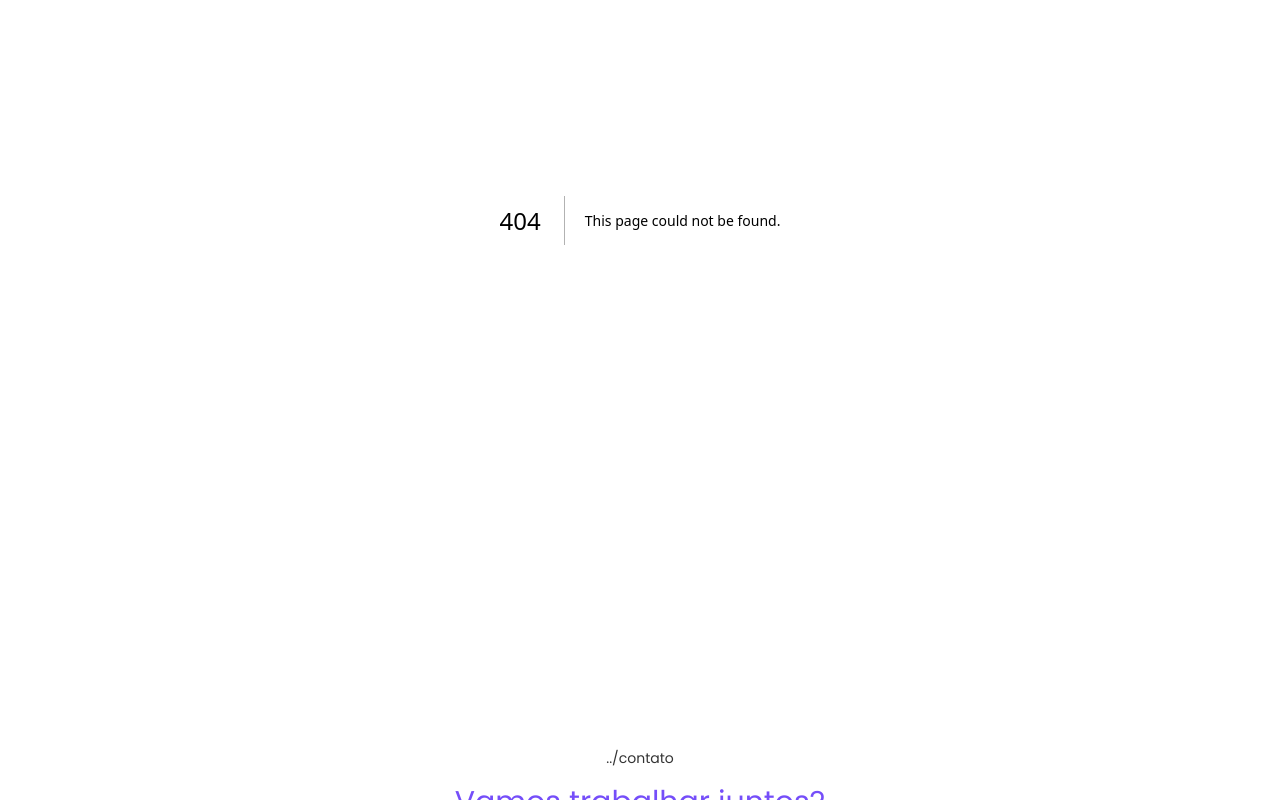
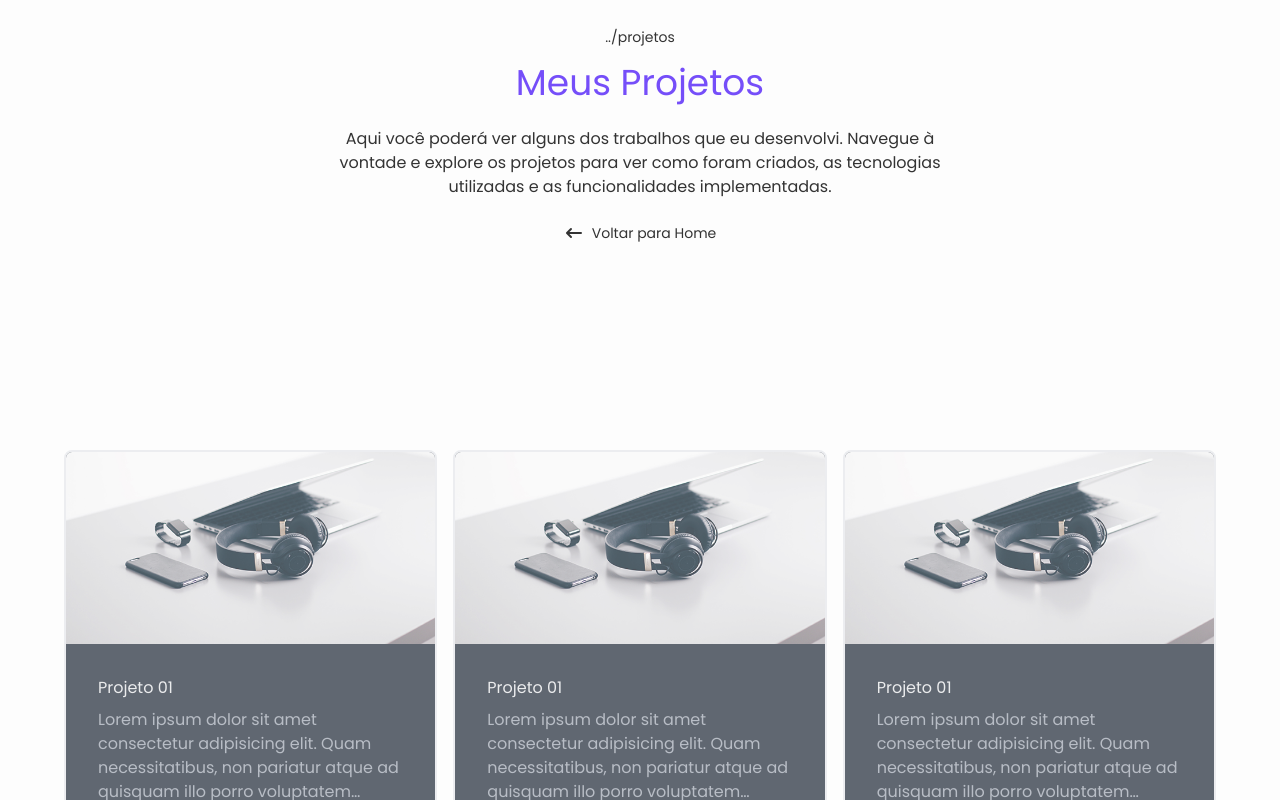
Before and after one commit to Gelzieny/teck-by-gelzieny, a Next.js app: page /projects in a window 1280 px wide. Before the commit this address had no page. Shown: the part 180-980 px from the top of the page. Built offline with nearby package versions, Linux system fonts and the light colour scheme.

Commit message:
Finalizando pagina de projetos e detalhes do projeto

```diff
--- /dev/null
+++ b/src/components/pages/project/project-details/index.tsx
@@ -0,0 +1,82 @@
+import { FiGlobe } from 'react-icons/fi'
+import { HiArrowNarrowLeft } from 'react-icons/hi'
+
+import { Link } from '../../../link'
+import { TechIcon } from '../../../tech-icon'
+import { SectionTitle } from '../../../section-title'
+import { Button } from '../../../button'
+import { TbBrandGithub } from 'react-icons/tb'
+
+const skillItem = [
+  {
+    imgSrc: '/images/icons/python.svg',
+    label: 'Python',
+  },
+  {
+    imgSrc: '/images/icons/fastapi.svg',
+    label: 'FastAPI',
+  },
+  {
+    imgSrc: '/images/icons/django.svg',
+    label: 'Django',
+  },
+  {
+    imgSrc: '/images/icons/javascript.svg',
+    label: 'JavaScript',
+  },
+  {
+    imgSrc: '/images/icons/html5.svg',
+    label: 'HTML5',
+  },
+  {
+    imgSrc: '/images/icons/css3.svg',
+    label: 'CSS3',
+  },
+
+  {
+    imgSrc: '/images/icons/tailwindcss.svg',
+    label: 'TailwindCSS',
+  },
+]
+
+export function ProjectDetails() {
+  return (
+    <section className="w-full sm:min-h-[750px] flex flex-col items-center justify-end relative pb-10 sm:pb-24 py-24 px-6 overflow-hidden">
+      <div className="absolute inset-0 z-[-1] bg-cover bg-center bg-no-repeat bg-opacity-50" />
+      <SectionTitle
+        subtitle="projetos"
+        title="portfolio1"
+        className="text-center items-center sm:[&>h3]:text-4xl"
+      />
+
+      <p className="text-gray-400 text-center max-w-[640px] my-4 sm:my-6 text-sm sm:text-base">
+        Lorem ipsum, dolor sit amet consectetur adipisicing elit. Eveniet nemo
+        id tempora libero quas laborum, dolor optio possimus sed repudiandae
+        ipsum eaque velit? Nam molestias voluptate dolores, ea fuga quo?
+      </p>
+      <div className="w-full max-w-[330px] flex flex-wrap gap-2 items-center justify-center">
+        {skillItem.map(({ imgSrc, label }, key) => (
+          <TechIcon key={key} imgSrc={imgSrc} label={label} />
+        ))}
+      </div>
+      <div className="my-6 sm:my-12 flex items-center gap-2 sm:gap-4 flex-col sm:flex-row">
+        <a href="https://github.com/gelzieny" target="_blank" rel="noreferrer">
+          <Button className="min-w-[180px]">
+            <TbBrandGithub size={20} />
+            Repositório
+          </Button>
+        </a>
+        <a href="#" target="_blank" rel="noreferrer">
+          <Button className="min-w-[180px]">
+            <FiGlobe size={20} />
+            Projeto Online
+          </Button>
+        </a>
+      </div>
+      <Link href="/projects">
+        <HiArrowNarrowLeft size={20} />
+        Voltar para projetos
+      </Link>
+    </section>
+  )
+}
--- /dev/null
+++ b/src/components/pages/project/project-sections/index.tsx
@@ -0,0 +1,35 @@
+import Image from 'next/image'
+
+const sections = [
+  {
+    imgSrc: '/images/portfolio1.jpg',
+    title: 'portfolio1',
+  },
+  {
+    imgSrc: '/images/portfolio2.jpg',
+    title: 'portfolio2',
+  },
+]
+
+export function ProjectSections() {
+  return (
+    <section className="container my-5 md:my-5 flex flex-col gap-8 md:gap-32">
+      {sections.map(section => (
+        <div
+          key={section.title}
+          className="flex flex-col items-center gap-6 md:gap-12"
+        >
+          <h2 className="text-2xl md:text-3xl font-medium">{section.title}</h2>
+          <Image
+            width={1080}
+            height={672}
+            className="w-full aspect-auto rounded-lg object-cover"
+            alt={`Imagem da sessão ${section.title}`}
+            src={section.imgSrc}
+            unoptimized
+          />
+        </div>
+      ))}
+    </section>
+  )
+}
--- /dev/null
+++ b/src/components/pages/projects/page-introduction/index.tsx
@@ -0,0 +1,29 @@
+// 'use client'
+
+import { HiArrowNarrowLeft } from 'react-icons/hi'
+
+import { Link } from '../../../link'
+import { SectionTitle } from '../../../section-title'
+
+export function PageIntroduction() {
+  return (
+    <section className="w-full h-[450px] lg:h-[630px] bg-hero-image bg-cover bg-center bg-no-repeat flex flex-col items-center justify-center px-2">
+      <SectionTitle
+        subtitle="projetos"
+        title="Meus Projetos"
+        className="text-center items-center [&>h3]:text-4xl"
+      />
+      <div className="flex flex-col items-center">
+        <p className=" text-center max-w-[640px] my-6 text-sm sm:text-base">
+          Aqui você poderá ver alguns dos trabalhos que eu desenvolvi. Navegue à
+          vontade e explore os projetos para ver como foram criados, as
+          tecnologias utilizadas e as funcionalidades implementadas.
+        </p>
+        <Link href="/">
+          <HiArrowNarrowLeft size={20} />
+          Voltar para Home
+        </Link>
+      </div>
+    </section>
+  )
+}
--- /dev/null
+++ b/src/components/pages/projects/projects-list/index.tsx
@@ -0,0 +1,16 @@
+import Link from 'next/link'
+import { ProjectCard } from './project-card'
+
+export function ProjectsList() {
+  return (
+    <section className="container  grid grid-cols-1 sm:grid-cols-[repeat(auto-fit,minmax(350px,1fr))] gap-x-4 gap-y-6">
+      <Link href="/projects/1">
+        <ProjectCard />
+      </Link>
+
+      <ProjectCard />
+      <ProjectCard />
+
+    </section>
+  )
+}
--- /dev/null
+++ b/src/components/pages/projects/projects-list/project-card/index.tsx
@@ -0,0 +1,33 @@
+import Image from 'next/image'
+
+export function ProjectCard() {
+  return (
+    <div className="rounded-lg h-[436px] flex flex-col bg-gray-800 overflow-hidden group transition-all border-2 dark:border-gray-800 hover:border-main-color opacity-70 hover:opacity-100">
+      <div className="w-full h-48 overflow-hidden">
+        <Image
+          width={380}
+          height={200}
+          className="w-full h-full object-cover group-hover:scale-110 duration-500 transition-all"
+          alt="Imagem do projeto"
+          src="/images/portfolio1.jpg"
+          unoptimized
+        />
+      </div>
+
+      <div className="flex-1 flex flex-col p-8">
+        <strong className="font-medium text-gray-50/90 group-hover:text-main-color transition-all">
+          Projeto 01
+        </strong>
+        <p className="mt-2 text-gray-400 line-clamp-4">
+          Lorem ipsum dolor sit amet consectetur adipisicing elit. Quam
+          necessitatibus, non pariatur atque ad quisquam illo porro voluptatem
+          totam sunt, ab eaque aut a! Vel totam tempore quam dolorum delectus?
+        </p>
+
+        <span className="text-gray-300 text-sm font-medium block mt-auto truncate">
+          Next.js, Tailwind CSS
+        </span>
+      </div>
+    </div>
+  )
+}
--- /dev/null
+++ b/src/components/tech-icon/index.tsx
@@ -0,0 +1,21 @@
+import Image from 'next/image'
+
+type TechIconProps = {
+  imgSrc: string
+  label: string
+  className?: string
+}
+
+export function TechIcon({ imgSrc, label, className }: TechIconProps) {
+  return (
+    <div className="flex items-center gap-3 border-2 dark:border-main-color border-main-color rounded-2xl p-3 dark:hover:bg-main-color/50 hover:bg-slate-700/10 transition-colors group">
+      <Image
+        src={imgSrc}
+        alt={label}
+        width={32}
+        height={32}
+        className="rounded-full"
+      />
+    </div>
+  )
+}
--- /dev/null
+++ b/src/pages/projects/[slug]/index.tsx
@@ -0,0 +1,11 @@
+import { ProjectDetails } from '@/components/pages/project/project-details'
+import { ProjectSections } from '@/components/pages/project/project-sections'
+
+export default function Project() {
+  return (
+    <>
+      <ProjectDetails />
+      <ProjectSections />
+    </>
+  )
+}
--- /dev/null
+++ b/src/pages/projects/index.tsx
@@ -0,0 +1,11 @@
+import { PageIntroduction } from '@/components/pages/projects/page-introduction'
+import { ProjectsList } from '@/components/pages/projects/projects-list'
+
+export default function Projects() {
+  return (
+    <>
+      <PageIntroduction />
+      <ProjectsList />
+    </>
+  )
+}
```
Also changed, not shown: src/styles/globals.css (line endings or trailing spaces).
